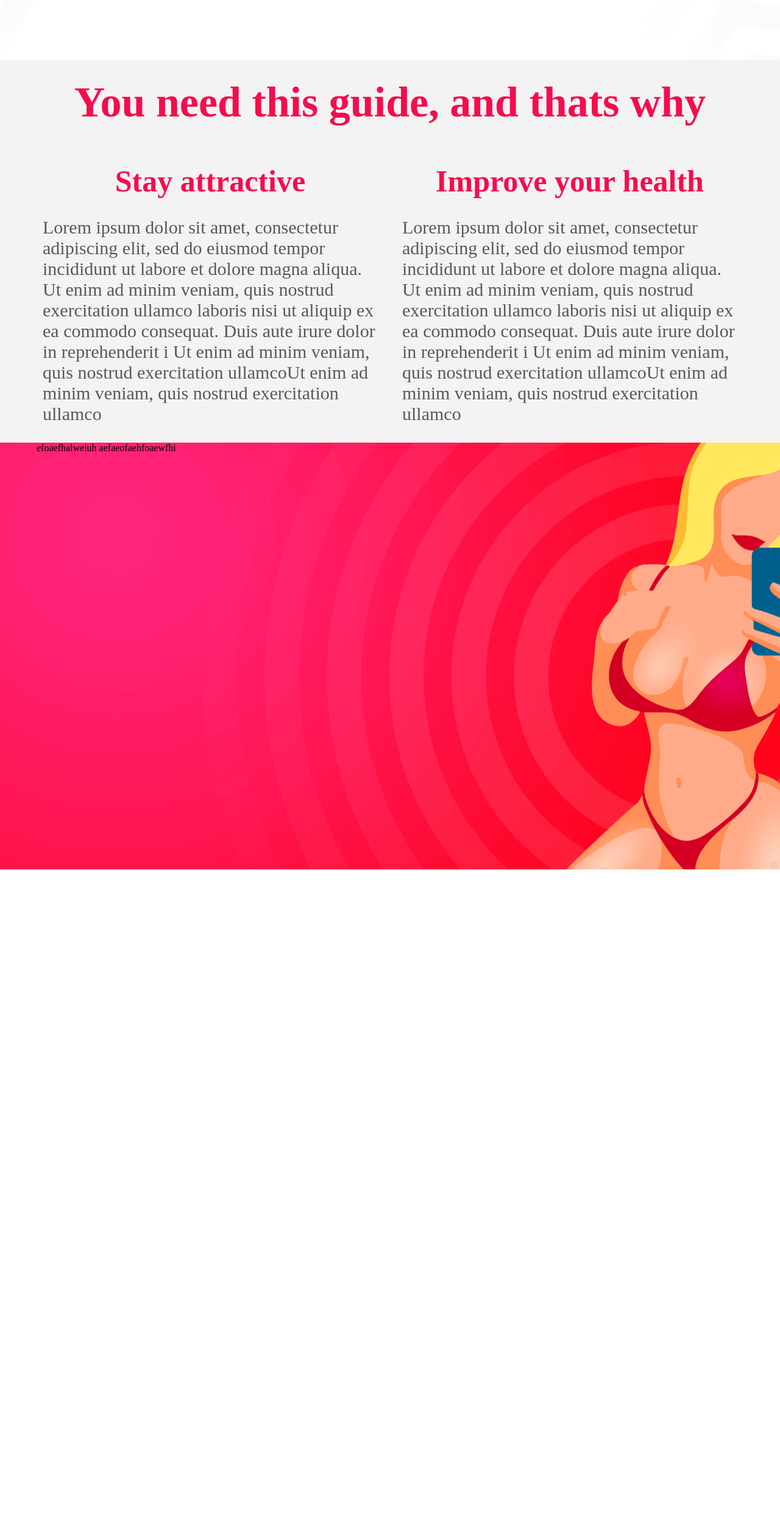
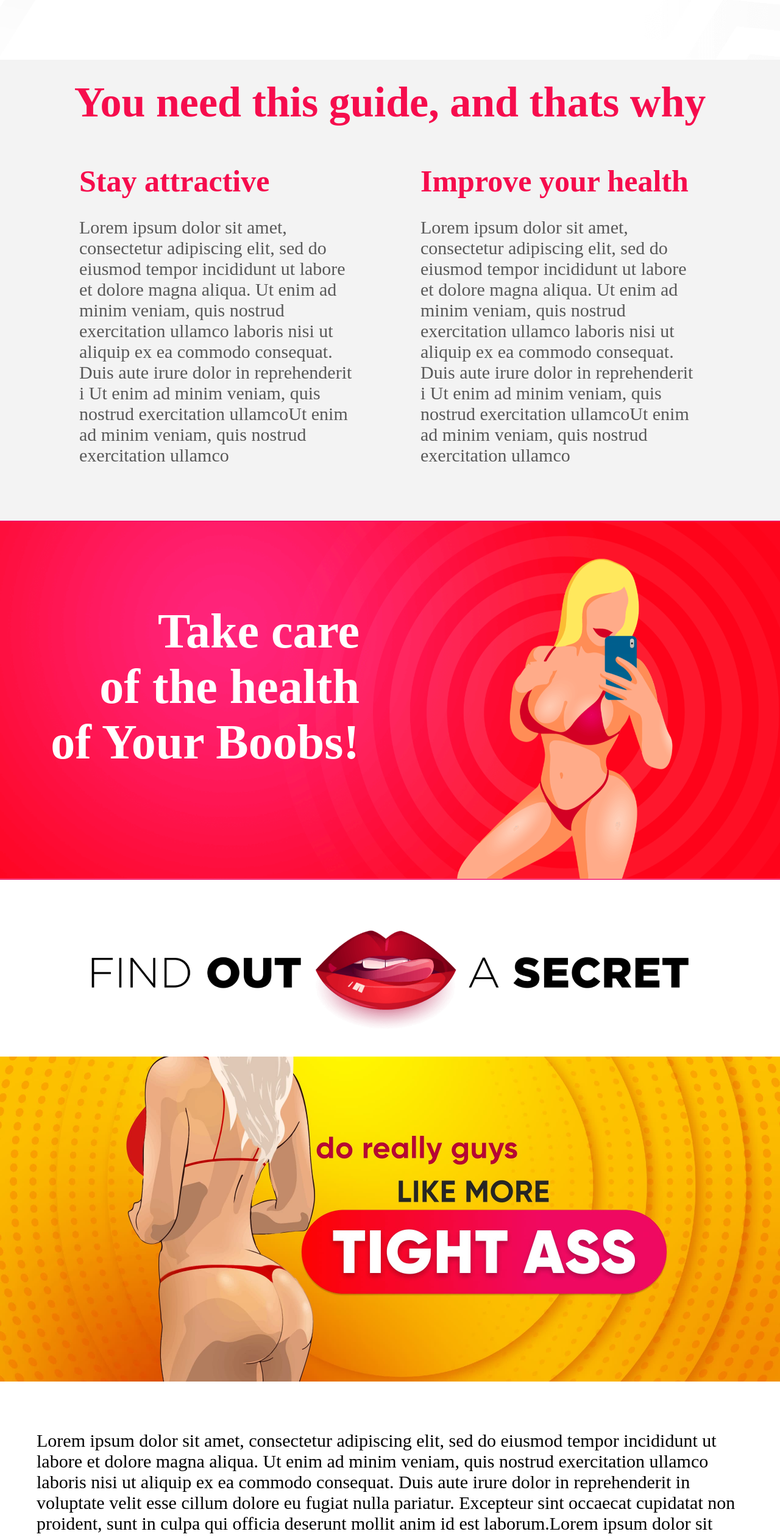
Before and after one commit to mambetov90/oneSliderProject, a website: page index.html in a window 1280 px wide. Shown: the part 826-3347 px from the top of the page at 61% size. Before the commit the page ends 2252 px from the top, so only its background shows below. Drawn offline with Linux system fonts and the light colour scheme.

Commit message:
checkpoint

```diff
--- a/index.html
+++ b/index.html
@@ -79,9 +79,35 @@
         </div>
         <div class="section-care-content">
           <div class="container care-content-block">
-
-            efoaefhalweiuh aefaeofaehfoaewfhi
-
+              <div class="care-content-block__text">
+                <p>Take care<br>
+                  of the health<br>
+                  of Your Boobs!</p>
+              </div>
+          </div>
+        </div>
+        <div class="section-secret-promo">
+          <div class="container secret-promo-block">
+            <div class="secret-promo-block__text">
+              <img src="images/lips.png" alt="lips">
+            </div>
+          </div>
+        </div>
+        <div class="section-tight-content">
+          <div class="tight-content-block">
+            <img src="images/slider.jpg" alt="tight-ass">
+          </div>
+          <div class="section-text">
+            <div class="container section-text-block">
+              <div class="section-text-block__text">
+                <p>Lorem ipsum dolor sit amet, consectetur adipiscing elit, sed do eiusmod tempor incididunt ut labore et
+                  dolore magna aliqua. Ut enim ad minim veniam, quis nostrud exercitation ullamco laboris nisi ut aliquip ex
+                  ea commodo consequat. Duis aute irure dolor in reprehenderit in voluptate velit esse cillum dolore eu
+                  fugiat nulla pariatur. Excepteur sint occaecat cupidatat non proident, sunt in culpa qui officia deserunt
+                  mollit anim id est laborum.Lorem ipsum dolor sit amet, consectetur adipiscing elit, sed do eiusmod tempor
+                  incididunt ut labore et dolore magna aliqua. </p>
+              </div>
+            </div>
           </div>
         </div>
       </section>
--- a/package.json
+++ b/package.json
@@ -5,7 +5,7 @@
   "main": "index.js",
   "scripts": {
     "test": "echo \"Error: no test specified\" && exit 1",
-    "scss": "sass --no-source-map --watch ."
+    "scss": "sass --no-source-map --watch style.scss:style.css"
   },
   "repository": {
     "type": "git",
--- a/scss/care-content.scss
+++ b/scss/care-content.scss
@@ -1,5 +1,18 @@
 .section-care-content {
-  background: var(--cPink) url(../images/banner.png) no-repeat center;
+  background: var(--cPink) url("images/banner.png") no-repeat center;
   width: 100%;
-  height: 700px;
+  background-size: cover;
 }
+
+.care-content-block__text {
+  padding: 136px 0 180px;
+  font-size: 80px;
+  color: var(--cWhite);
+  font-weight: 700;
+  max-width: 530px;
+  text-align: right;
+
+  p {
+    margin: 0;
+  }
+}
--- a/scss/guide-content.scss
+++ b/scss/guide-content.scss
@@ -3,7 +3,7 @@
   max-width: 1400px;
   margin-top: 100px;
   background-color: #f3f3f3;
-  padding-bottom: 30px;
+  padding-bottom: 90px;
 }
 
 .section__title {
@@ -15,22 +15,23 @@
 }
 
 .articles {
+  padding: 0 110px;
   display: flex;
-  flex-wrap: wrap;
   justify-content: space-between;
   margin-top: 60px;
+  gap: 100px;
+
+  @media screen and (max-width: 1200px) {
+    flex-wrap: wrap;
+  }
 }
 
 .articles__item {
-  width: 100%;
-  max-width: 600px;
-  z-index: 1;
-
+  flex-basis: 100%;
 }
 
 .articles__title {
   align-items: center;
-  text-align: center;
   justify-content: center;
   font-size: 50px;
   color: #f60c4d;
@@ -41,11 +42,3 @@
   font-size: 30px;
   color: #595959;
 }
-
-.articles__item:first-child {
-  padding-left: 50px;
-}
-
-.articles__item:nth-child(2) {
-  padding-right: 50px;
-}
--- /dev/null
+++ b/scss/secret-promo.scss
@@ -0,0 +1,12 @@
+.secret-promo-block__text {
+  padding-top: 40px;
+
+  img {
+    max-height: 100%;
+    width: 100%;
+    height: 100%;
+    object-fit: cover;
+    display: block;
+    margin: auto auto;
+  }
+}
--- /dev/null
+++ b/scss/text-block.scss
@@ -0,0 +1,7 @@
+.section-text-block__text {
+  p {
+    font-size: 30px;
+    padding: 80px 0;
+    margin: 0;
+  }
+}
--- /dev/null
+++ b/scss/tight-content.scss
@@ -0,0 +1,10 @@
+.tight-content-block {
+  img {
+    max-height: 100%;
+    width: 100%;
+    height: 100%;
+    object-fit: cover;
+    display: block;
+    margin: auto auto;
+  }
+}
--- a/style.scss
+++ b/style.scss
@@ -4,6 +4,9 @@
 @import "scss/main-banner";
 @import "scss/guide-content";
 @import "scss/care-content";
+@import "scss/secret-promo";
+@import "scss/tight-content";
+@import "scss/text-block";
 
 
 .intro-banner {
```
Also changed, not shown: images/lips.png (added), images/slider.jpg (added), scss/care-content.css, scss/guide-content.css, scss/header.css (deleted), scss/main-banner.css (deleted), scss/secret-promo.css (added), scss/text-block.css (added), scss/tight-content.css (added), style.css.
